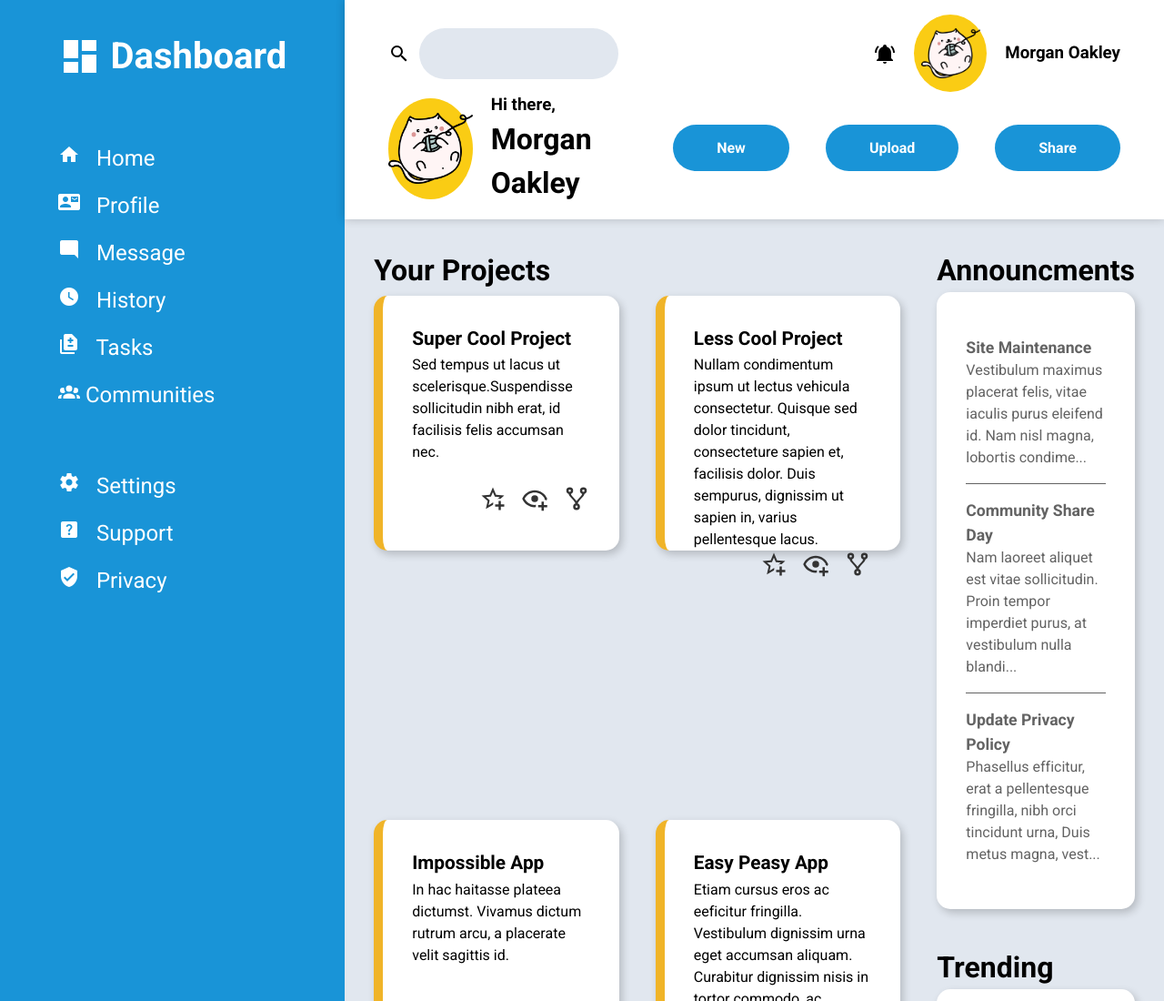
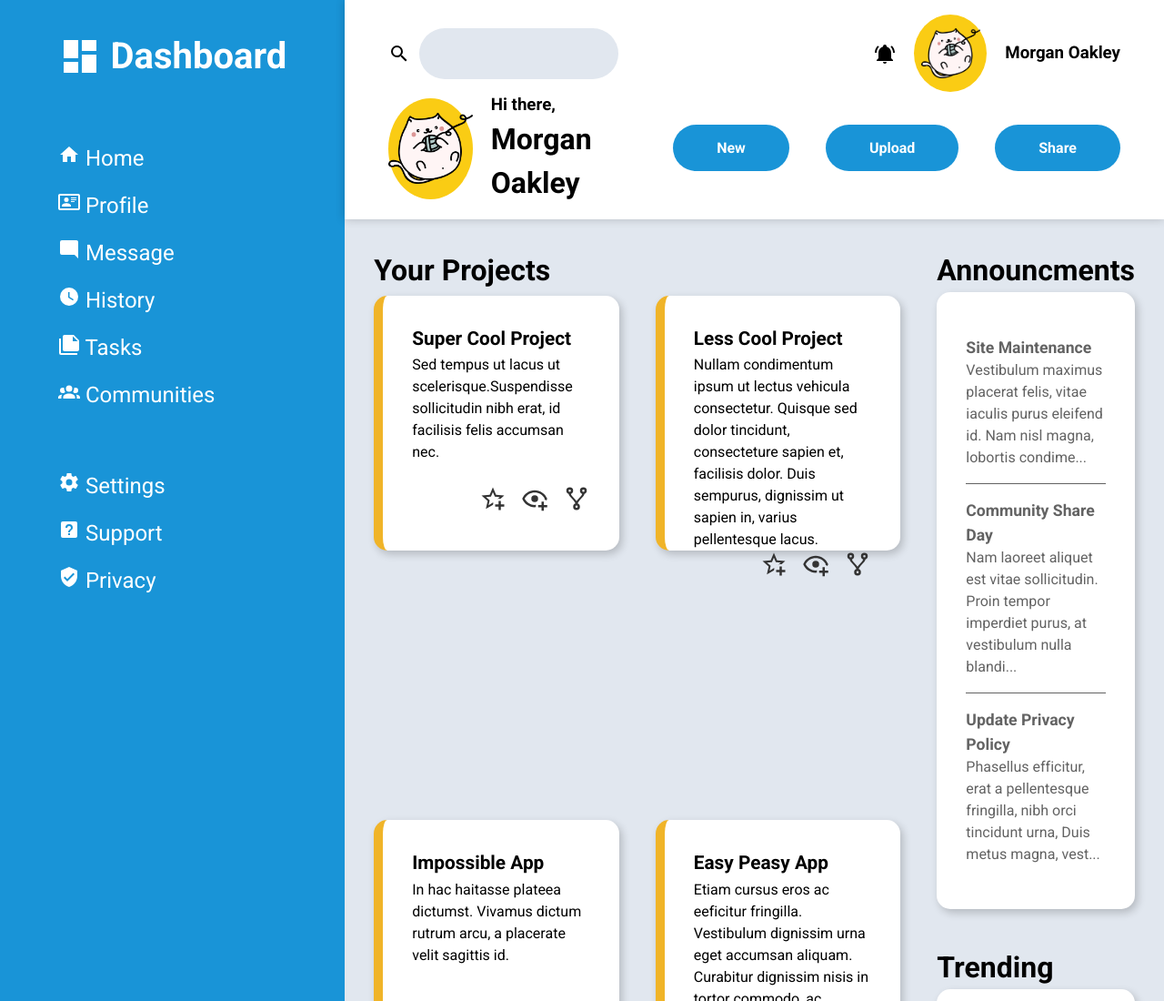
Before and after one commit to its-saad-rahman/admin-dashboard-odin-project, a plain HTML site: page index.html in a window 1280 px wide. Shown: the top 1100 px of the page at 91% size. Drawn offline with Linux system fonts and the light colour scheme.

Commit message:
Changed icon to svg

```diff
--- a/index.html
+++ b/index.html
@@ -73,26 +73,58 @@
         <nav>
           <ul>
             <li>
-              <a href="#"><span class="material-icons"> home </span> Home</a>
-            </li>
-            <li>
-              <a href="#"
-                ><span class="material-icons"> contact_mail </span> Profile</a
+              <a href="#">
+                <svg style="width: 24px; height: 24px" viewBox="0 0 24 24">
+                  <path
+                    fill="currentColor"
+                    d="M10,20V14H14V20H19V12H22L12,3L2,12H5V20H10Z"
+                  />
+                </svg>
+                Home</a
               >
             </li>
             <li>
               <a href="#"
-                ><span class="material-icons"> mode_comment </span> Message</a
+                ><svg style="width: 24px; height: 24px" viewBox="0 0 24 24">
+                  <path
+                    fill="currentColor"
+                    d="M22,3H2C0.91,3.04 0.04,3.91 0,5V19C0.04,20.09 0.91,20.96 2,21H22C23.09,20.96 23.96,20.09 24,19V5C23.96,3.91 23.09,3.04 22,3M22,19H2V5H22V19M14,17V15.75C14,14.09 10.66,13.25 9,13.25C7.34,13.25 4,14.09 4,15.75V17H14M9,7A2.5,2.5 0 0,0 6.5,9.5A2.5,2.5 0 0,0 9,12A2.5,2.5 0 0,0 11.5,9.5A2.5,2.5 0 0,0 9,7M14,7V8H20V7H14M14,9V10H20V9H14M14,11V12H18V11H14"
+                  />
+                </svg>
+                Profile</a
               >
             </li>
             <li>
               <a href="#"
-                ><span class="material-icons"> watch_later </span> History</a
+                ><svg style="width: 24px; height: 24px" viewBox="0 0 24 24">
+                  <path
+                    fill="currentColor"
+                    d="M22,4C22,2.89 21.1,2 20,2H4A2,2 0 0,0 2,4V16A2,2 0 0,0 4,18H18L22,22V4Z"
+                  />
+                </svg>
+                Message</a
               >
             </li>
             <li>
               <a href="#"
-                ><span class="material-icons"> difference </span> Tasks</a
+                ><svg style="width: 24px; height: 24px" viewBox="0 0 24 24">
+                  <path
+                    fill="currentColor"
+                    d="M12,2A10,10 0 0,0 2,12A10,10 0 0,0 12,22A10,10 0 0,0 22,12A10,10 0 0,0 12,2M16.2,16.2L11,13V7H12.5V12.2L17,14.9L16.2,16.2Z"
+                  />
+                </svg>
+                History</a
+              >
+            </li>
+            <li>
+              <a href="#"
+                ><svg style="width: 24px; height: 24px" viewBox="0 0 24 24">
+                  <path
+                    fill="currentColor"
+                    d="M16,9H21.5L16,3.5V9M7,2H17L23,8V18A2,2 0 0,1 21,20H7C5.89,20 5,19.1 5,18V4A2,2 0 0,1 7,2M3,6V22H21V24H3A2,2 0 0,1 1,22V6H3Z"
+                  />
+                </svg>
+                Tasks</a
               >
             </li>
             <li>
@@ -110,17 +142,35 @@
           <ul>
             <li>
               <a href="#">
-                <span class="material-icons"> settings </span> Settings</a
+                <svg style="width: 24px; height: 24px" viewBox="0 0 24 24">
+                  <path
+                    fill="currentColor"
+                    d="M12,15.5A3.5,3.5 0 0,1 8.5,12A3.5,3.5 0 0,1 12,8.5A3.5,3.5 0 0,1 15.5,12A3.5,3.5 0 0,1 12,15.5M19.43,12.97C19.47,12.65 19.5,12.33 19.5,12C19.5,11.67 19.47,11.34 19.43,11L21.54,9.37C21.73,9.22 21.78,8.95 21.66,8.73L19.66,5.27C19.54,5.05 19.27,4.96 19.05,5.05L16.56,6.05C16.04,5.66 15.5,5.32 14.87,5.07L14.5,2.42C14.46,2.18 14.25,2 14,2H10C9.75,2 9.54,2.18 9.5,2.42L9.13,5.07C8.5,5.32 7.96,5.66 7.44,6.05L4.95,5.05C4.73,4.96 4.46,5.05 4.34,5.27L2.34,8.73C2.21,8.95 2.27,9.22 2.46,9.37L4.57,11C4.53,11.34 4.5,11.67 4.5,12C4.5,12.33 4.53,12.65 4.57,12.97L2.46,14.63C2.27,14.78 2.21,15.05 2.34,15.27L4.34,18.73C4.46,18.95 4.73,19.03 4.95,18.95L7.44,17.94C7.96,18.34 8.5,18.68 9.13,18.93L9.5,21.58C9.54,21.82 9.75,22 10,22H14C14.25,22 14.46,21.82 14.5,21.58L14.87,18.93C15.5,18.67 16.04,18.34 16.56,17.94L19.05,18.95C19.27,19.03 19.54,18.95 19.66,18.73L21.66,15.27C21.78,15.05 21.73,14.78 21.54,14.63L19.43,12.97Z"
+                  />
+                </svg>
+                Settings</a
               >
             </li>
             <li>
               <a href="#"
-                ><span class="material-icons"> help_center </span> Support</a
+                ><svg style="width: 24px; height: 24px" viewBox="0 0 24 24">
+                  <path
+                    fill="currentColor"
+                    d="M11,18H13V16H11V18M12,6A4,4 0 0,0 8,10H10A2,2 0 0,1 12,8A2,2 0 0,1 14,10C14,12 11,11.75 11,15H13C13,12.75 16,12.5 16,10A4,4 0 0,0 12,6M5,3H19A2,2 0 0,1 21,5V19A2,2 0 0,1 19,21H5A2,2 0 0,1 3,19V5A2,2 0 0,1 5,3Z"
+                  />
+                </svg>
+                Support</a
               >
             </li>
             <li>
               <a href="#"
-                ><span class="material-icons"> verified_user </span> Privacy</a
+                ><svg style="width: 24px; height: 24px" viewBox="0 0 24 24">
+                  <path
+                    fill="currentColor"
+                    d="M10,17L6,13L7.41,11.59L10,14.17L16.59,7.58L18,9M12,1L3,5V11C3,16.55 6.84,21.74 12,23C17.16,21.74 21,16.55 21,11V5L12,1Z"
+                  />
+                </svg>
+                Privacy</a
               >
             </li>
           </ul>
```
